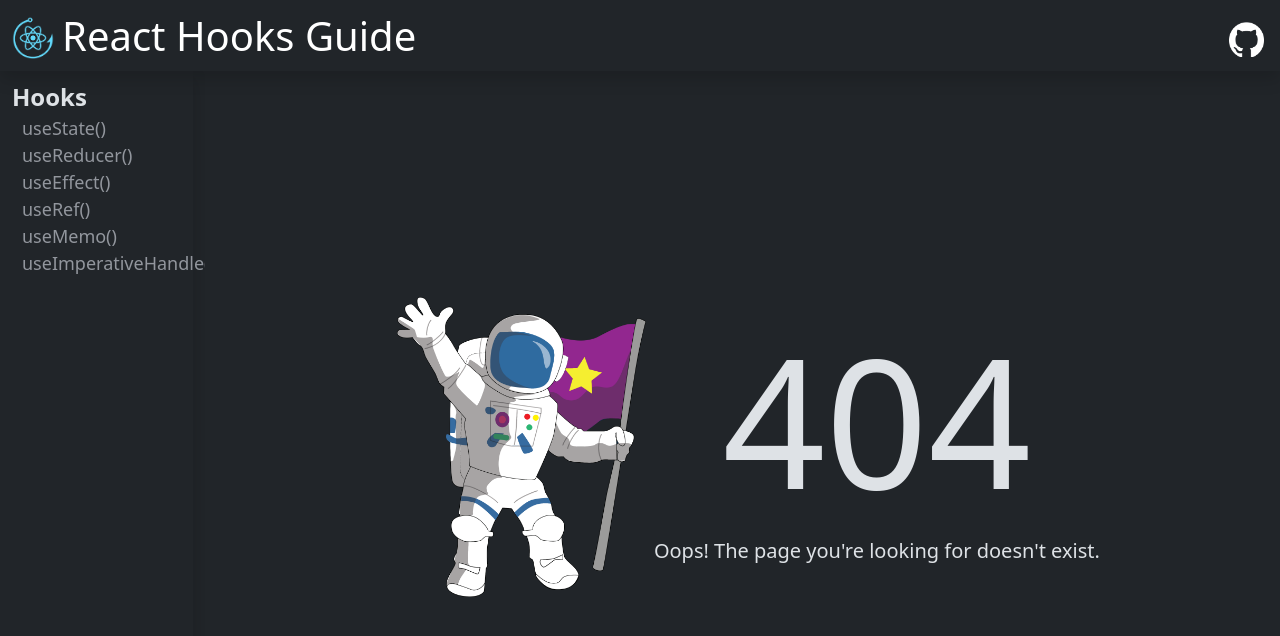
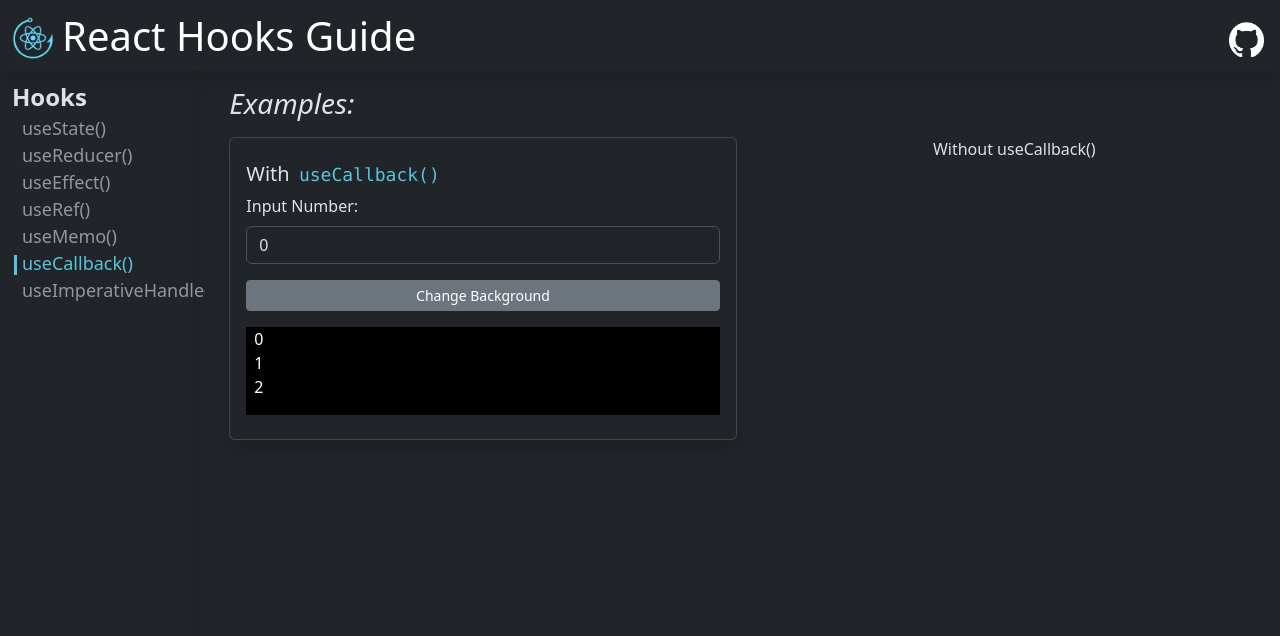
Before and after one commit to alonzojoe/react-hooks-guide, a React (Vite) app: page /use-callback in a window 1280 px wide. Before the commit this address had no page. Shown: the top 636 px of the page. Built offline with nearby package versions, Linux system fonts and the light colour scheme.

Commit message:
feat: create new page for Hook useCallback + route registration + example

```diff
--- a/src/App.jsx
+++ b/src/App.jsx
@@ -8,6 +8,7 @@ import HookUseEffect from "@/pages/use-effect/HookUseEffect";
 import HookUseRef from "@/pages/use-ref/HookUseRef";
 import HookUseImperativeHandle from "@/pages/use-imperativehandle/HookUseImperativeHandle";
 import HookUseMemo from "@/pages/use-memo/HookUseMemo";
+import HookUseCallback from "@/pages/use-callback/HookUseCallback";
 
 function App() {
   return (
@@ -24,6 +25,7 @@ function App() {
             element={<HookUseImperativeHandle />}
           />
           <Route path="use-memo" element={<HookUseMemo />} />
+          <Route path="use-callback" element={<HookUseCallback />} />
           <Route path="*" element={<NotFound />} />
         </Route>
       </Routes>
--- a/src/Layouts/RootLayout.jsx
+++ b/src/Layouts/RootLayout.jsx
@@ -31,6 +31,11 @@ const HOOKS = [
   },
   {
     id: 6,
+    name: "useCallback()",
+    path: "/use-callback",
+  },
+  {
+    id: 7,
     name: "useImperativeHandle()",
     path: "/use-imperativehandle",
   },
--- /dev/null
+++ b/src/pages/use-callback/HookUseCallback.jsx
@@ -0,0 +1,26 @@
+import React from "react";
+import WithUseCallback from "@/pages/use-callback/components/WithUseCallback";
+
+const HookUseCallback = () => {
+  return (
+    <>
+      <h3>
+        <i>Examples:</i>
+      </h3>
+      <div className="my-3 row">
+        <div className="col-sm-12 col-md-6 mb-4">
+          <div className="d-flex justify-content-center">
+            <WithUseCallback />
+          </div>
+        </div>
+        <div className="col-sm-12 col-md-6 mb-4">
+          <div className="d-flex justify-content-center">
+            Without useCallback()
+          </div>
+        </div>
+      </div>
+    </>
+  );
+};
+
+export default HookUseCallback;
--- /dev/null
+++ b/src/pages/use-callback/components/ListItems.jsx
@@ -0,0 +1,20 @@
+import React, { useState, useEffect } from "react";
+
+const ListItems = ({ getList }) => {
+  const [items, setItems] = useState([]);
+
+  useEffect(() => {
+    console.log("Updating Items...");
+    setItems(getList());
+  }, [getList]);
+
+  return (
+    <ul className="px-2" style={{ listStyle: "none" }}>
+      {items.map((item) => (
+        <li key={item}>{item}</li>
+      ))}
+    </ul>
+  );
+};
+
+export default ListItems;
--- /dev/null
+++ b/src/pages/use-callback/components/WithUseCallback.jsx
@@ -0,0 +1,48 @@
+import React, { useState } from "react";
+import Card from "@/components/UI/Card";
+import ListItems from "@/pages/use-callback/components/ListItems";
+const WithUseCallback = () => {
+  const [count, setCount] = useState(0);
+  const [lightMode, setLightMode] = useState(false);
+
+  const getList = () => {
+    return [count, count + 1, count + 2];
+  };
+
+  const themeStyle = {
+    background: lightMode ? "white" : "black",
+    color: lightMode ? "black" : "white",
+  };
+
+  return (
+    <Card className="shadow py-2" style={{ width: "100%" }}>
+      <div className="card-body">
+        <h5 classname="card-title">
+          With <code>useCallback()</code>
+        </h5>
+        <div className="d-flex justify-content-center flex-column gap-3">
+          <div className="form-group">
+            <label className="mb-2">Input Number:</label>
+            <input
+              type="number"
+              className="form-control"
+              value={count}
+              onChange={(e) => setCount(parseInt(e.target.value))}
+            />
+          </div>
+          <button
+            className="btn btn-sm btn-secondary"
+            onClick={() => setLightMode((prev) => !prev)}
+          >
+            Change Background
+          </button>
+          <div style={themeStyle}>
+            <ListItems getList={getList} />
+          </div>
+        </div>
+      </div>
+    </Card>
+  );
+};
+
+export default WithUseCallback;
```
